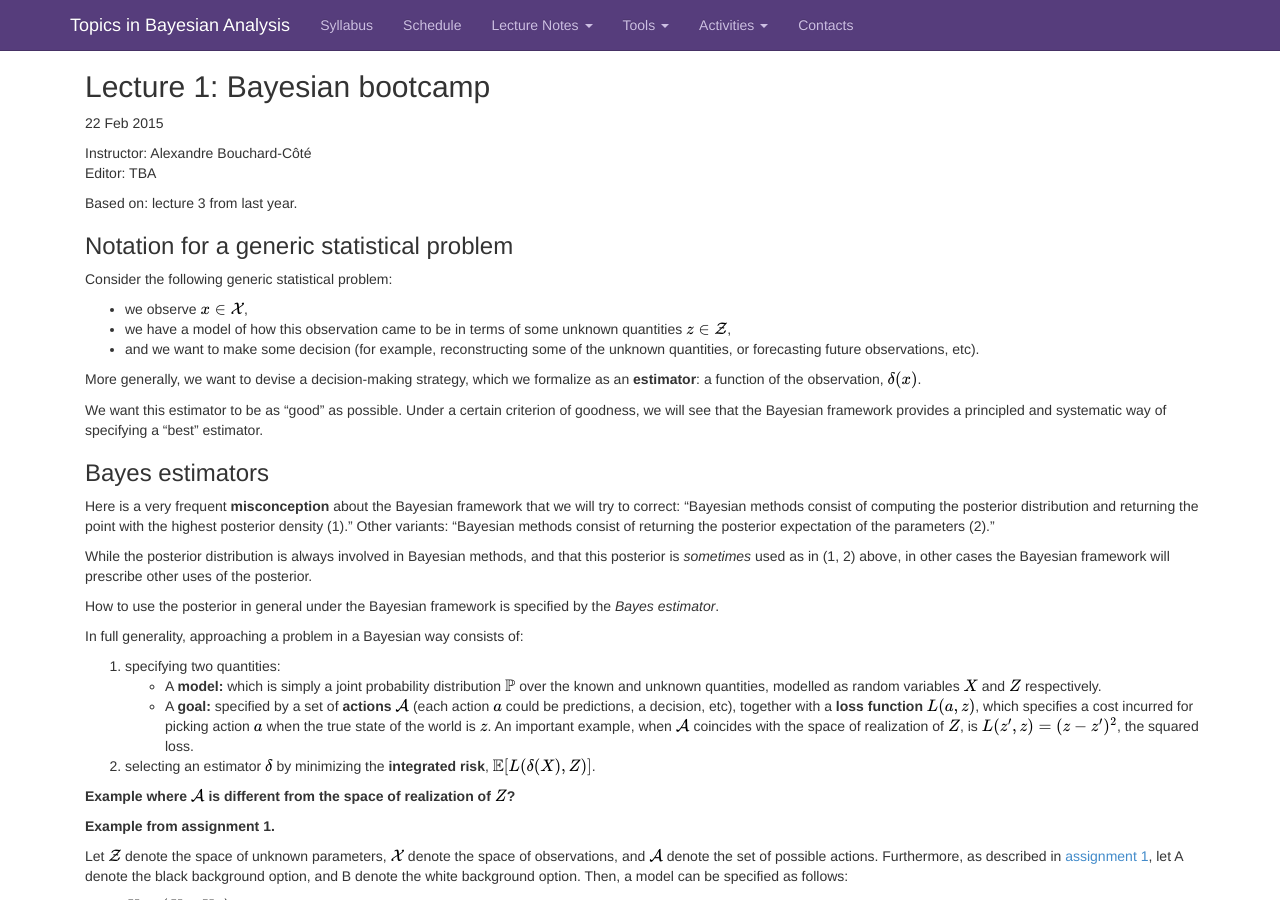
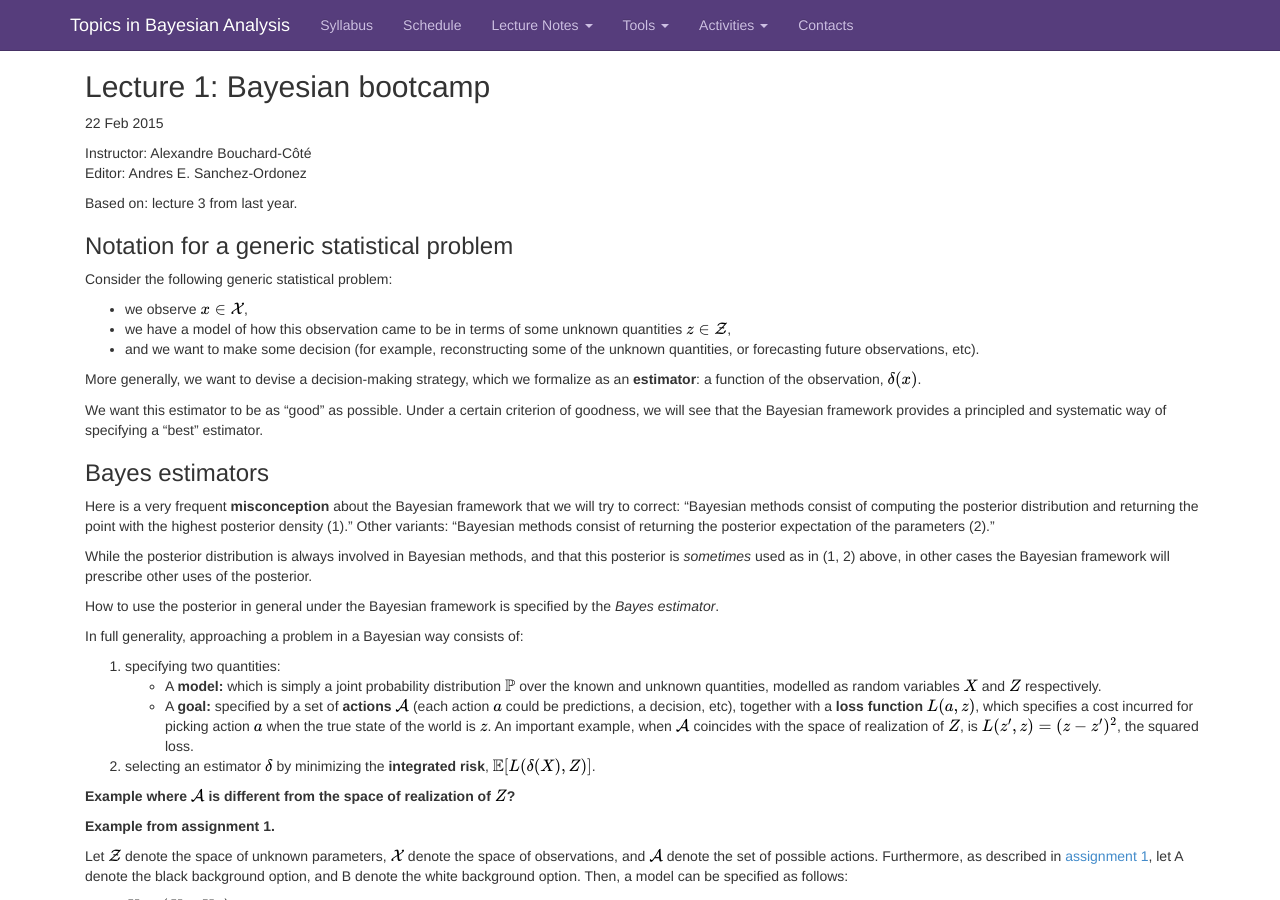
Before and after one commit to UBC-STAT/stat520-sp2014-15-website, a Jekyll site: the page built from _posts/2015-02-22-notes-lecture1.md, in a window 1280 px wide and 900 px high. Built offline with Jekyll 4.4.1, drawn with Linux system fonts in a browser that asks for light colours; nearby versions of some CDN libraries; Markdown is read by kramdown in place of the engine named in the settings; formulas are drawn with MathJax 3; comment, search, counter and statistics services are not loaded.

Commit message:
Update 2015-02-22-notes-lecture1.md

```diff
--- a/_posts/2015-02-22-notes-lecture1.md
+++ b/_posts/2015-02-22-notes-lecture1.md
@@ -7,7 +7,7 @@ category: 'Lecture'
 <!-- TODO: change convention next time to data y, latent x to avoid clash with Z later on? -->
 
 Instructor: Alexandre Bouchard-C&ocirc;t&eacute;
-Editor: TBA
+Editor: Andres E. Sanchez-Ordonez
 
 Based on: lecture 3 from last year.
 
```
